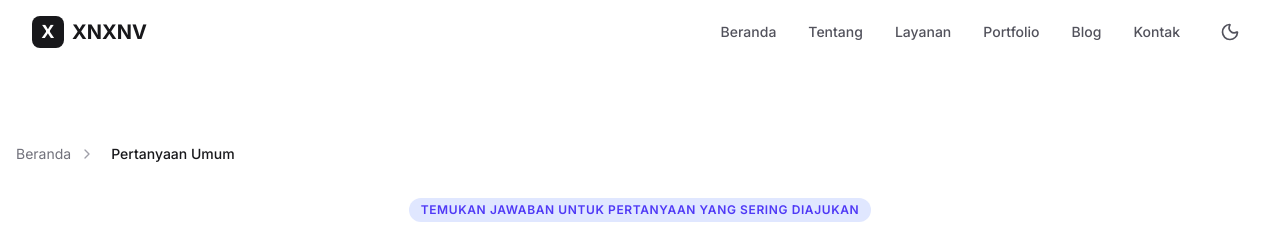
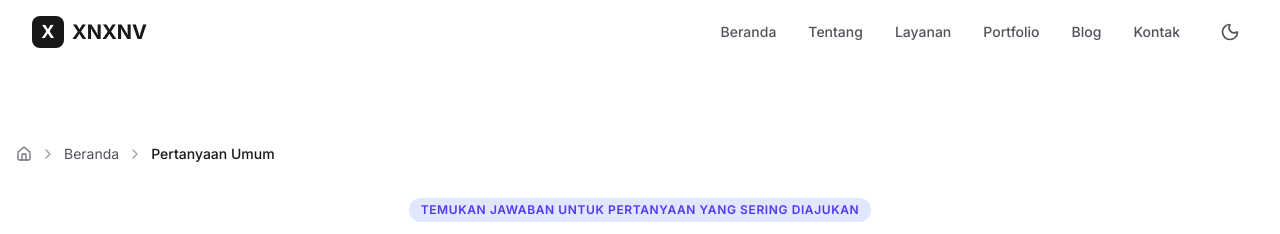
Before and after one commit to aryaapriawann-dev/XNXNV, a Next.js app: page /faq in a window 1280 px wide. Shown: the top 234 px of the page. Built offline with nearby package versions, Linux system fonts and the light colour scheme.

Commit message:
feat: add breadcrumb navigation component

```diff
--- a/src/components/Breadcrumbs.tsx
+++ b/src/components/Breadcrumbs.tsx
@@ -1,12 +1,9 @@
-"use client";
-
-import { ChevronRight } from "lucide-react";
 import Link from "next/link";
+import { ChevronRight, Home } from "lucide-react";
 
 interface BreadcrumbItem {
   label: string;
-  href: string;
-  isActive?: boolean;
+  href?: string;
 }
 
 interface BreadcrumbsProps {
@@ -16,27 +13,46 @@ interface BreadcrumbsProps {
 
 export default function Breadcrumbs({ items, className = "" }: BreadcrumbsProps) {
   return (
-    <nav className={`flex items-center text-sm ${className}`} aria-label="Breadcrumb">
-      <ol className="flex items-center space-x-2">
-        {items.map((item, index) => (
-          <li key={index} className="flex items-center">
-            {item.isActive ? (
-              <span className="font-medium text-zinc-900 dark:text-zinc-50">
-                {item.label}
-              </span>
-            ) : (
+    <nav aria-label="Breadcrumb" className={className}>
+      <ol className="flex items-center gap-2 text-sm">
+        <li>
+          <Link
+            href="/"
+            className="text-zinc-500 dark:text-zinc-400 hover:text-zinc-900 dark:hover:text-zinc-50 transition-colors"
+            aria-label="Home"
+          >
+            <Home className="h-4 w-4" />
+          </Link>
+        </li>
+
+        {items.map((item, index) => {
+          const isLast = index === items.length - 1;
+
+          return (
+            <li key={index} className="flex items-center gap-2">
+              <ChevronRight className="h-4 w-4 text-zinc-400" />
+              {item.href && !isLast ? (
                 <Link
                   href={item.href}
-                className="text-zinc-500 dark:text-zinc-400 hover:text-indigo-600 dark:hover:text-indigo-400 transition-colors"
+                  className="text-zinc-600 dark:text-zinc-400 hover:text-zinc-900 dark:hover:text-zinc-50 transition-colors"
                 >
                   {item.label}
                 </Link>
-            )}
-            {index < items.length - 1 && (
-              <ChevronRight className="h-4 w-4 text-zinc-400 mx-2" />
+              ) : (
+                <span
+                  className={
+                    isLast
+                      ? "font-medium text-zinc-900 dark:text-zinc-50"
+                      : "text-zinc-600 dark:text-zinc-400"
+                  }
+                  aria-current={isLast ? "page" : undefined}
+                >
+                  {item.label}
+                </span>
               )}
             </li>
-        ))}
+          );
+        })}
       </ol>
     </nav>
   );
```
Lines whose indentation alone changed are shown as unchanged.
